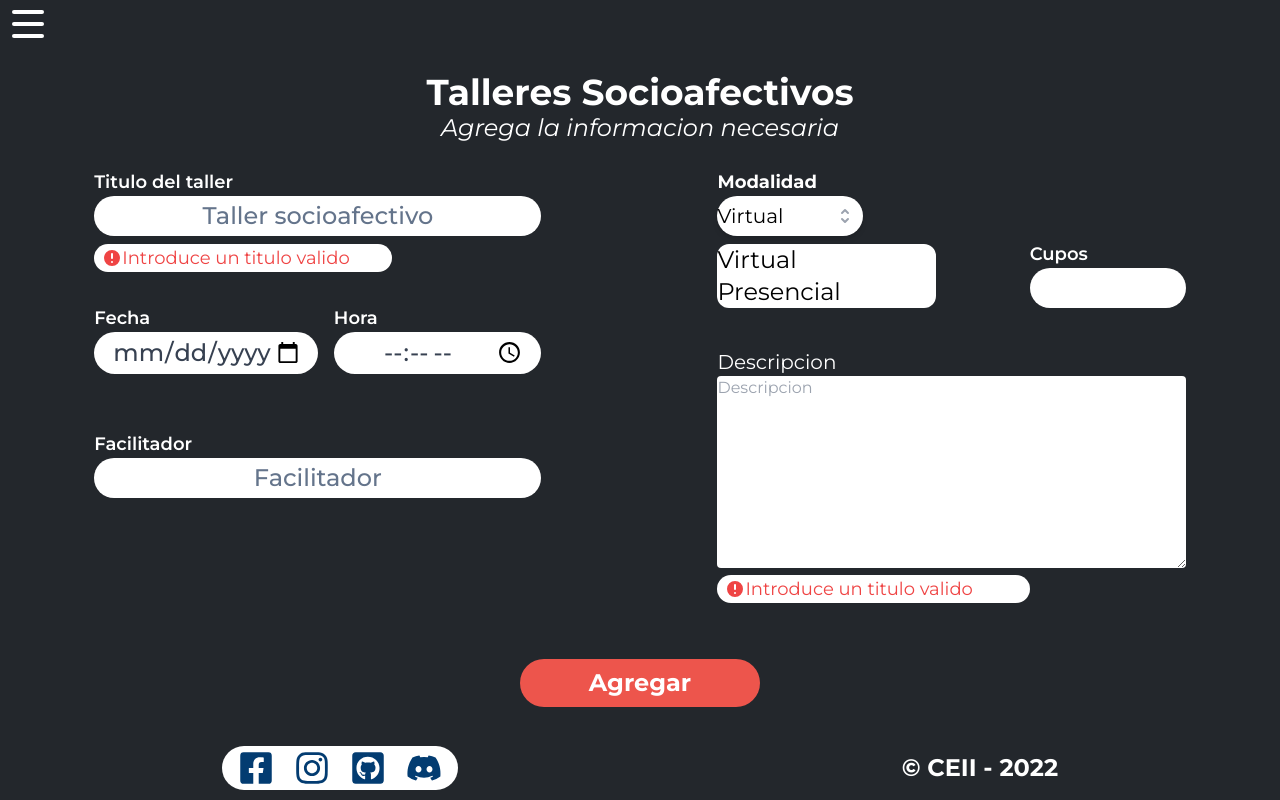
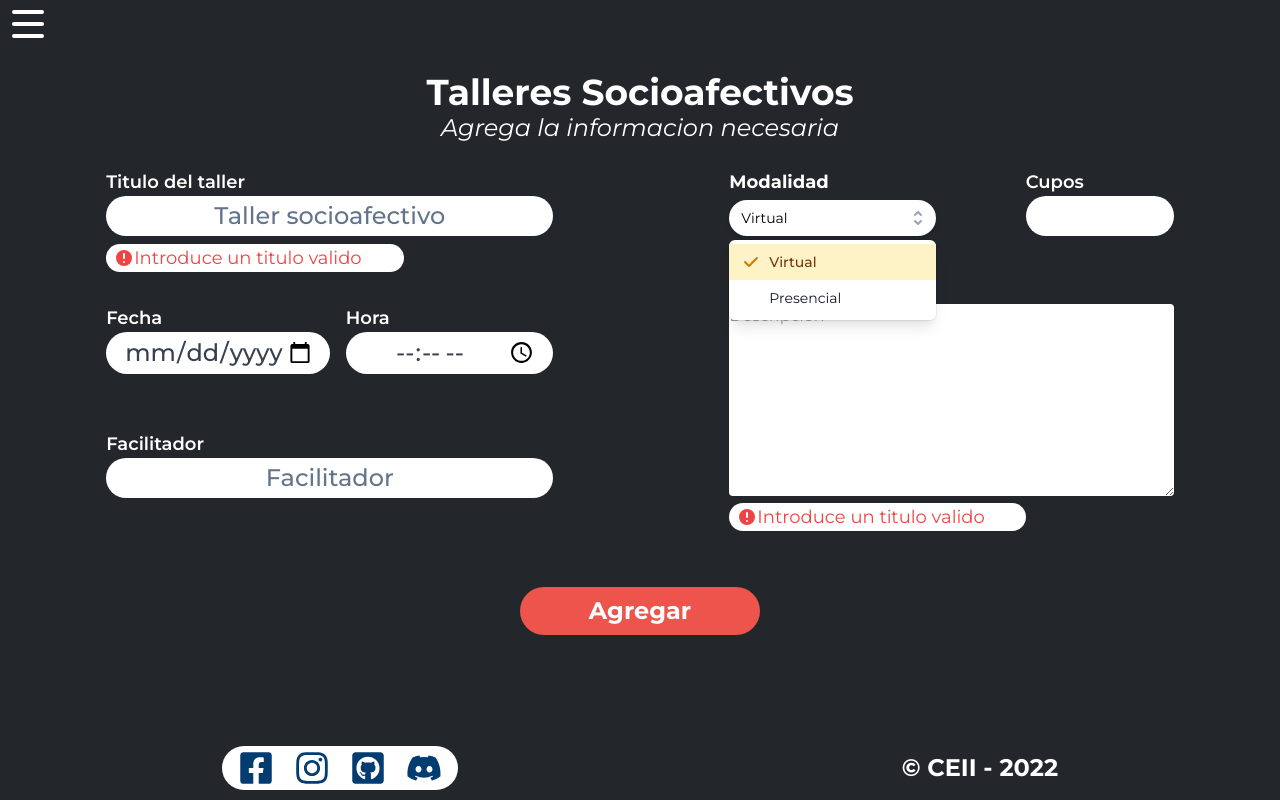
Before and after one commit to CEII/ceii.web, a Next.js app: page /cms/activities/preu/edit in a window 1280 px wide. Both pictures are taken after a click on the button "Virtual". Built offline with nearby package versions, Linux system fonts and the light colour scheme; no server answers.

Commit message:
style: add select input

```diff
--- a/pages/cms/activities/preu/edit/index.tsx
+++ b/pages/cms/activities/preu/edit/index.tsx
@@ -3,10 +3,8 @@ import Protected from '@components/Protected';
 import { GoogleProps } from 'interfaces/props';
 import { useSession } from 'next-auth/react';
 import Head from 'next/head';
-import Link from 'next/link';
 import React from 'react';
 import type { NextPage } from 'next';
-import CenteredContainer from '@components/Containers/CenteredContainer';
 import InputGroup from '@components/Inputs/InputGroup';
 import { ExclamationCircleIcon } from "@heroicons/react/solid";
 import { Fragment, useState } from 'react'
@@ -14,12 +12,12 @@ import { Listbox, Transition } from '@headlessui/react'
 import { CheckIcon, SelectorIcon } from '@heroicons/react/solid'
 
 const modalities = [
-    { id: 1, modality: 'Virtual' },
-    { id: 2, modality: 'Presencial' },
+    { name: 'Virtual' },
+    { name: 'Presencial' },
 ]
 const New: NextPage<GoogleProps> = () => {
 
-    const [selectedModality, setSelectedModality] = useState(modalities[0])
+    const [selected, setSelected] = useState(modalities[0])
 
     const { data: session } = useSession();
 
@@ -107,8 +105,11 @@ const New: NextPage<GoogleProps> = () => {
 
                                         <div className='flex flex-col'>
                                             <label className='xl:text-lg text-white font-bold'>Modalidad</label>
-                                            <Listbox value={selectedModality} onChange={setSelectedModality}>
-                                                <Listbox.Button className="relative xl:w-2/3 xl:h-10 text-left bg-white rounded-full shadow-md cursor-default focus:outline-none focus-visible:ring-2 focus-visible:ring-opacity-75 focus-visible:ring-white focus-visible:ring-offset-orange-300 focus-visible:ring-offset-2 focus-visible:border-indigo-500 xl:text-xl">{selectedModality.modality}
+
+                                            <Listbox value={selected} onChange={setSelected}>
+                                                <div className="relative mt-1">
+                                                    <Listbox.Button className="relative w-full py-2 pl-3 pr-10 text-left bg-white rounded-full shadow-md cursor-default focus:outline-none focus-visible:ring-2 focus-visible:ring-opacity-75 focus-visible:ring-white focus-visible:ring-offset-orange-300 focus-visible:ring-offset-2 focus-visible:border-indigo-500 sm:text-sm">
+                                                        <span className="block truncate">{selected.name}</span>
                                                         <span className="absolute inset-y-0 right-0 flex items-center pr-2 pointer-events-none">
                                                             <SelectorIcon
                                                                 className="w-5 h-5 text-gray-400"
@@ -116,17 +117,48 @@ const New: NextPage<GoogleProps> = () => {
                                                             />
                                                         </span>
                                                     </Listbox.Button>
-                                                <Listbox.Options className="bg-white rounded-xl mt-2">
-                                                    {modalities.map((modality) => (
+                                                    <Transition
+                                                        as={Fragment}
+                                                        leave="transition ease-in duration-100"
+                                                        leaveFrom="opacity-100"
+                                                        leaveTo="opacity-0"
+                                                    >
+                                                        <Listbox.Options className="absolute w-full py-1 mt-1 overflow-auto text-base bg-white rounded-md shadow-lg max-h-60 ring-1 ring-black ring-opacity-5 focus:outline-none sm:text-sm">
+                                                            {modalities.map((modalities, modalitiesIdx) => (
                                                                 <Listbox.Option
-                                                            key={modality.id}
-                                                            value={modality}
+                                                                    key={modalitiesIdx}
+                                                                    className={({ active }) =>
+                                                                        `${active ? 'text-amber-900 bg-amber-100' : 'text-gray-900'}
+                                                                        cursor-default select-none relative py-2 pl-10 pr-4`
+                                                                    }
+                                                                    value={modalities}
                                                                 >
-                                                            {modality.modality}
+                                                                    {({ selected, active }) => (
+                                                                        <>
+                                                                            <span
+                                                                                className={`${selected ? 'font-medium' : 'font-normal'
+                                                                                    } block truncate`}
+                                                                            >
+                                                                                {modalities.name}
+                                                                            </span>
+                                                                            {selected ? (
+                                                                                <span
+                                                                                    className={`${active ? 'text-amber-600' : 'text-amber-600'
+                                                                                        }
+                                                                                        absolute inset-y-0 left-0 flex items-center pl-3`}
+                                                                                >
+                                                                                    <CheckIcon className="w-5 h-5" aria-hidden="true" />
+                                                                                </span>
+                                                                            ) : null}
+                                                                        </>
+                                                                    )}
                                                                 </Listbox.Option>
                                                             ))}
                                                         </Listbox.Options>
+                                                    </Transition>
+                                                </div>
                                             </Listbox>
+
                                         </div>
 
                                     </div>
```
Lines whose indentation alone changed are shown as unchanged.
